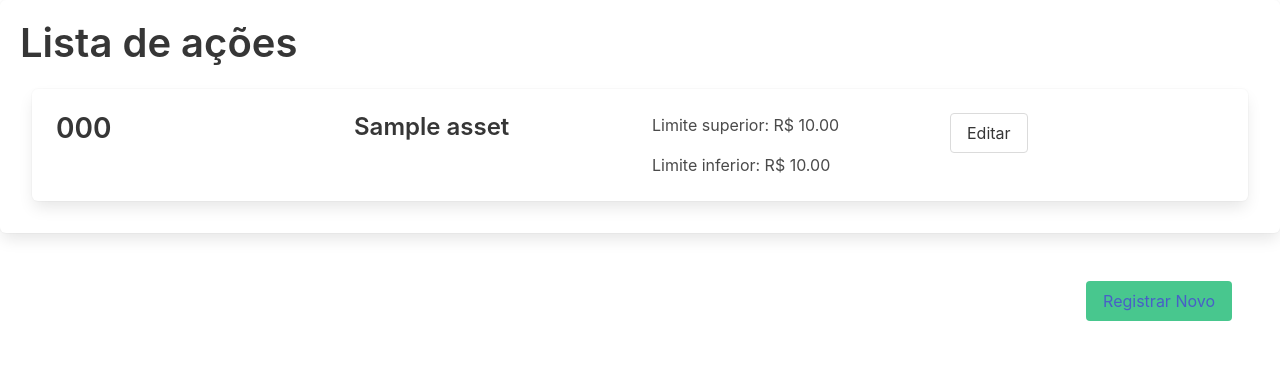
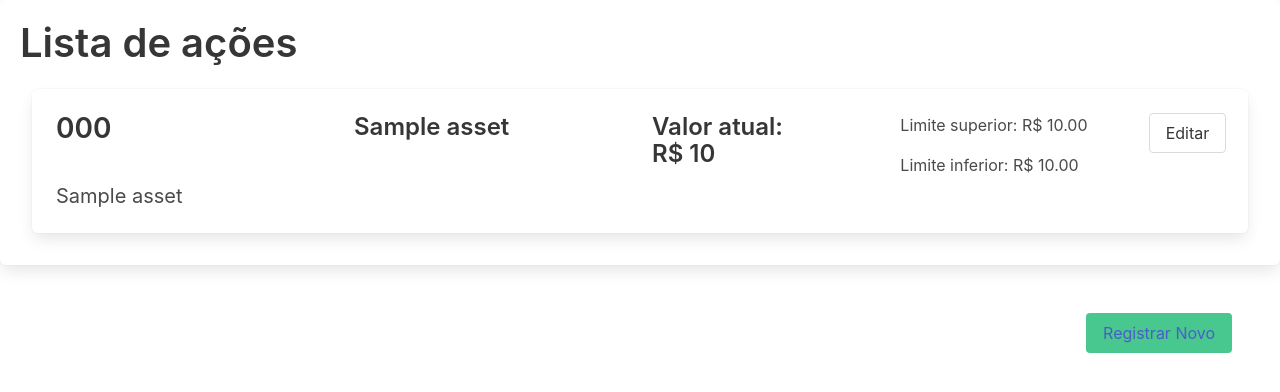
Before and after one commit to rafaelcnagy/b3-simple-asset-monitor, a Django app: template interface/templates/interface/view_list.html in a window 1280 px wide. Shown: the top 392 px of the page. Run offline with Django 4.2, Linux system fonts and the light colour scheme; the template is opened without the code that fills it: most values are stand-ins (such as "Sample title", 1, 10 or a date in 2020).

Commit message:
Add price to interface

```diff
--- a/interface/templates/interface/view_list.html
+++ b/interface/templates/interface/view_list.html
@@ -19,11 +19,22 @@
     {% for asset in assets %}
         <div class="box m-3 p-5">
             <div class="columns content">
-                <div class="column is-one-quarter">
-                    <h2>{{asset.asset.code}}</h2>
+                <div class="column is-half">
+                    <div class="columns">
+                        <div class="column">
+                            <h2>{{asset.asset.code}}</h2>
+                        </div>
+                        <div class="column">
+                            <h3>{{asset.asset.name}}</h3>
+                        </div>
+                    </div>
+                    {% if asset.asset.company_name %}
+                    <p class="subtitle">{{asset.asset.company_name}}</p>
+                    {% endif %}
                 </div>
+
                 <div class="column">
-                    <h3>{{asset.asset.name}}</h2>
+                    <h3>Valor atual:<br>R$ {{asset.prices.0.price}}</h2>
                 </div>
                 <div class="column">
                     {% if asset.upper_limit %}
@@ -33,7 +44,7 @@
                         <p>Limite inferior: R$ {{asset.lower_limit|floatformat:2|intcomma}}</p>
                     {% endif %}
                 </div>
-                <div class="column">
+                <div class="column is-1">
                     <a class="button" href="{% url 'update' id=asset.id %}">Editar</a>
                 </div>
             </div>
```
Also changed, not shown: interface/templates/interface/update.html (+11 -1 lines), interface/views.py (+7 -1 lines).
